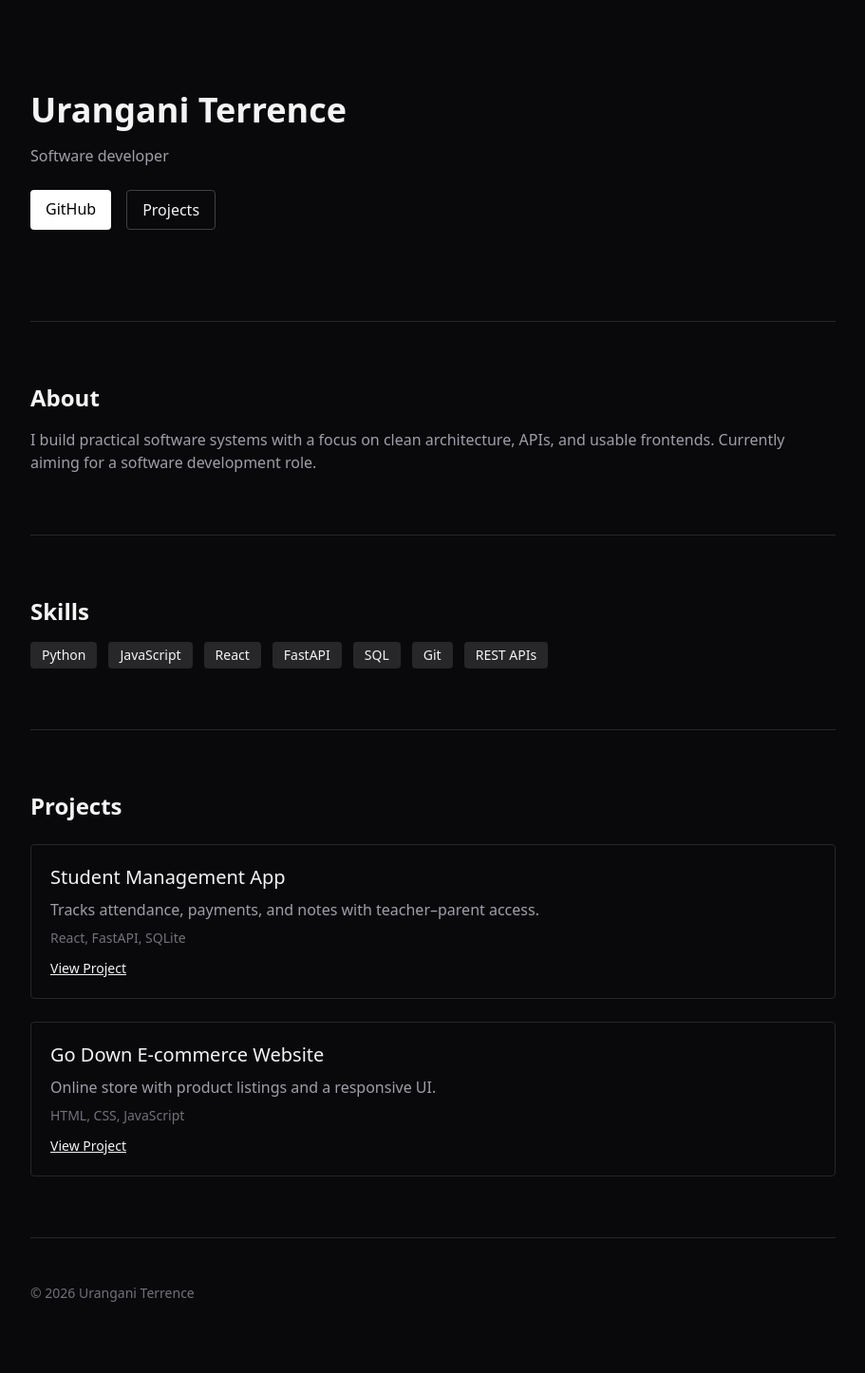
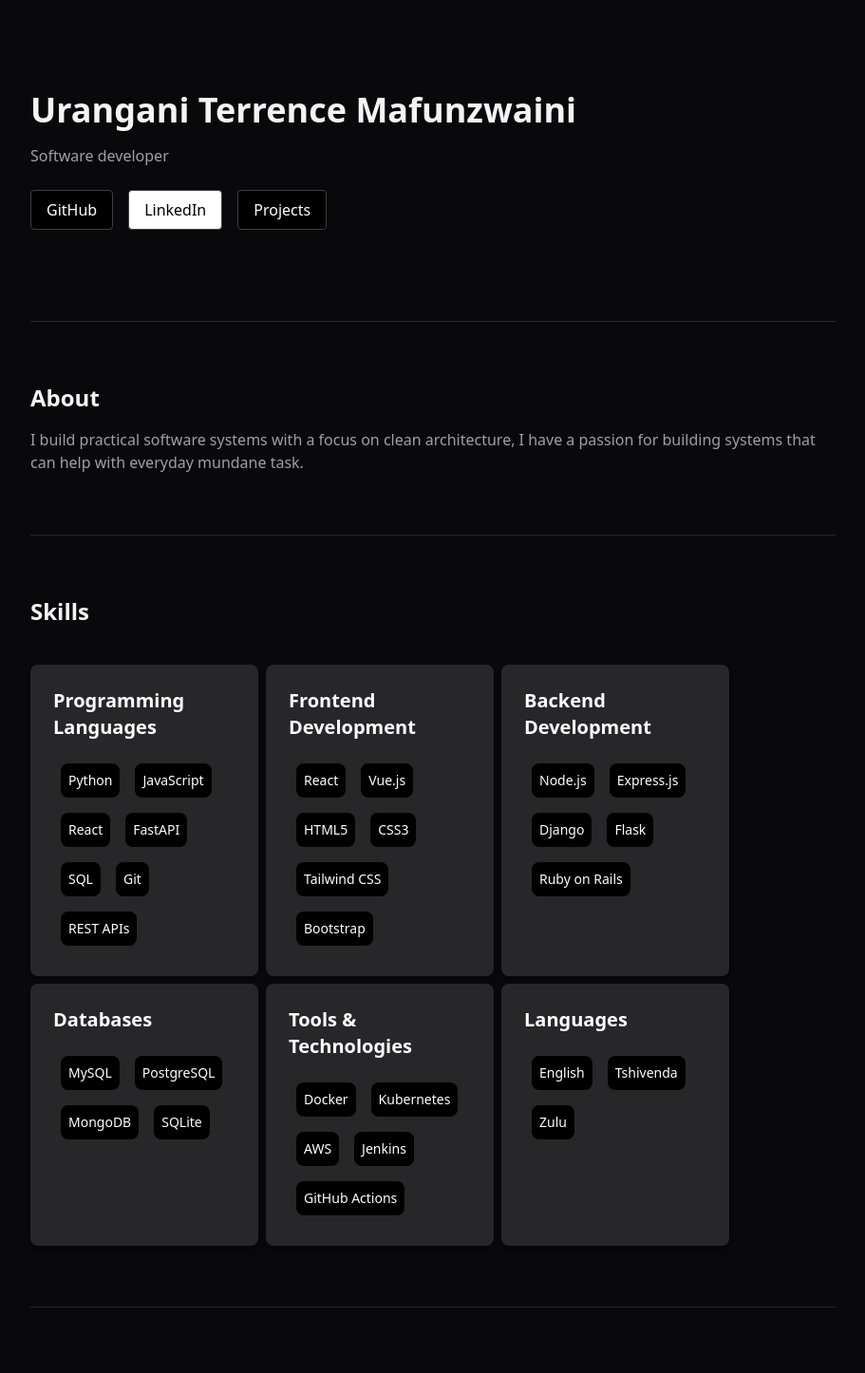
Before and after one commit to Urangani/Portfolio, a React (Vite) app: page / in a window 1280 px wide. Shown: the top 1446 px of the page at 95% size, without its empty margins (184-1095 px from the left). Before the commit the page ends 1420 px from the top, so only its background shows below. Built offline with nearby package versions, Linux system fonts and the light colour scheme.

Commit message:
version 2 intro

```diff
--- a/index.html
+++ b/index.html
@@ -2,9 +2,9 @@
 <html lang="en">
   <head>
     <meta charset="UTF-8" />
-    <link rel="icon" type="image/svg+xml" href="/vite.svg" />
+
     <meta name="viewport" content="width=device-width, initial-scale=1.0" />
-    <title>profile</title>
+    <title>Urangani Terrence Profile</title>
   </head>
   <body>
     <div id="root"></div>
--- a/src/components/About.jsx
+++ b/src/components/About.jsx
@@ -4,9 +4,8 @@ export default function About() {
       <h2 className="text-2xl font-semibold">About</h2>
 
       <p className="mt-4 text-zinc-400">
-        I build practical software systems with a focus on clean architecture,
-        APIs, and usable frontends. Currently aiming for a software development
-        role.
+        I build practical software systems with a focus on clean architecture, I have a passion for
+        building systems that can help with everyday mundane task.
       </p>
     </section>
   );
--- /dev/null
+++ b/src/components/CategoryCard.jsx
@@ -0,0 +1,23 @@
+import React from "react";
+
+// Reusable Card Component
+const CategoryCard = ({ title, items }) => {
+  return (
+    <div className="bg-zinc-800 shadow-md rounded-lg p-6 w-60">
+      <h2 className="text-xl font-semibold text-white mb-4">{title}</h2>
+      <ul className="flex flex-wrap">
+        {items.map((item, index) => (
+          <li
+            key={index}
+            className="bg-black text-white text-center text-sm rounded-lg m-2 p-2"
+          >
+            {item}
+          </li>
+        ))}
+      </ul>
+    </div>
+  );
+};
+
+
+export default CategoryCard;
--- a/src/components/Hero.jsx
+++ b/src/components/Hero.jsx
@@ -1,7 +1,7 @@
 export default function Hero() {
   return (
     <section className="py-24">
-      <h1 className="text-4xl font-bold">Urangani Terrence</h1>
+      <h1 className="text-4xl font-bold">Urangani Terrence Mafunzwaini</h1>
 
       <p className="mt-4 text-zinc-400">
         Software developer
@@ -10,14 +10,22 @@ export default function Hero() {
       <div className="mt-6 flex gap-4">
         <a
           href="https://github.com/urangani"
-          className="px-4 py-2 bg-white text-black rounded"
+          className="px-4 py-2 bg-black text-white rounded border border-zinc-700"
         >
           GitHub
         </a>
 
         <a
+          href="https://www.linkedin.com/in/urangani-mafunzwaini-470516297"
+          className="px-4 py-2 bg-white text-black border border-zinc-700 rounded"
+        >
+          LinkedIn
+        </a>
+
+
+        <a
           href="#projects"
-          className="px-4 py-2 border border-zinc-700 rounded"
+          className="px-4 py-2 border bg-black text-white border-zinc-700 rounded"
         >
           Projects
         </a>
--- a/src/components/Skills.jsx
+++ b/src/components/Skills.jsx
@@ -1,4 +1,7 @@
-const skills = [
+
+import CategoryCard from "./CategoryCard"
+
+const ProgrammingLangauges = [
   "Python",
   "JavaScript",
   "React",
@@ -8,21 +11,59 @@ const skills = [
   "REST APIs",
 ];
 
+const FrontendSkills = [
+  "React",
+  "Vue.js",
+  "HTML5",
+  "CSS3",
+  "Tailwind CSS",
+  "Bootstrap",
+];
+
+const BackendSkills = [
+  "Node.js",
+  "Express.js",
+  "Django",
+  "Flask",
+  "Ruby on Rails",
+];
+
+const DatabaseSkills = [
+  "MySQL",
+  "PostgreSQL",
+  "MongoDB",
+  "SQLite",
+];
+
+const ToolsAndTechnologies = [
+  "Docker",
+  "Kubernetes",
+  "AWS",
+  "Jenkins",
+  "GitHub Actions",
+];
+
+const Languages = [
+  "English",
+  "Tshivenda",
+  "Zulu",
+];
+
+
 export default function Skills() {
   return (
     <section className="py-16 border-t border-zinc-800">
-      <h2 className="text-2xl font-semibold">Skills</h2>
+      <h2 className="text-2xl font-semibold mb-10">Skills</h2>
 
-      <div className="mt-4 flex flex-wrap gap-3">
-        {skills.map((skill) => (
-          <span
-            key={skill}
-            className="px-3 py-1 text-sm bg-zinc-800 rounded"
-          >
-            {skill}
-          </span>
-        ))}
-      </div>
+    <div className="flex flex-wrap gap-2">
+      <CategoryCard title="Programming Languages" items={ProgrammingLangauges}/>
+      <CategoryCard title="Frontend Development" items={FrontendSkills}/>
+      <CategoryCard title="Backend Development" items={BackendSkills}/>
+      <CategoryCard title="Databases" items={DatabaseSkills}/>
+      <CategoryCard title="Tools & Technologies" items={ToolsAndTechnologies}/>
+      <CategoryCard title="Languages" items={Languages}/>
+    </div>
+
     </section>
   );
 }
```
Also changed, not shown: 1 other file (tests, documents, lock files or other folders).
